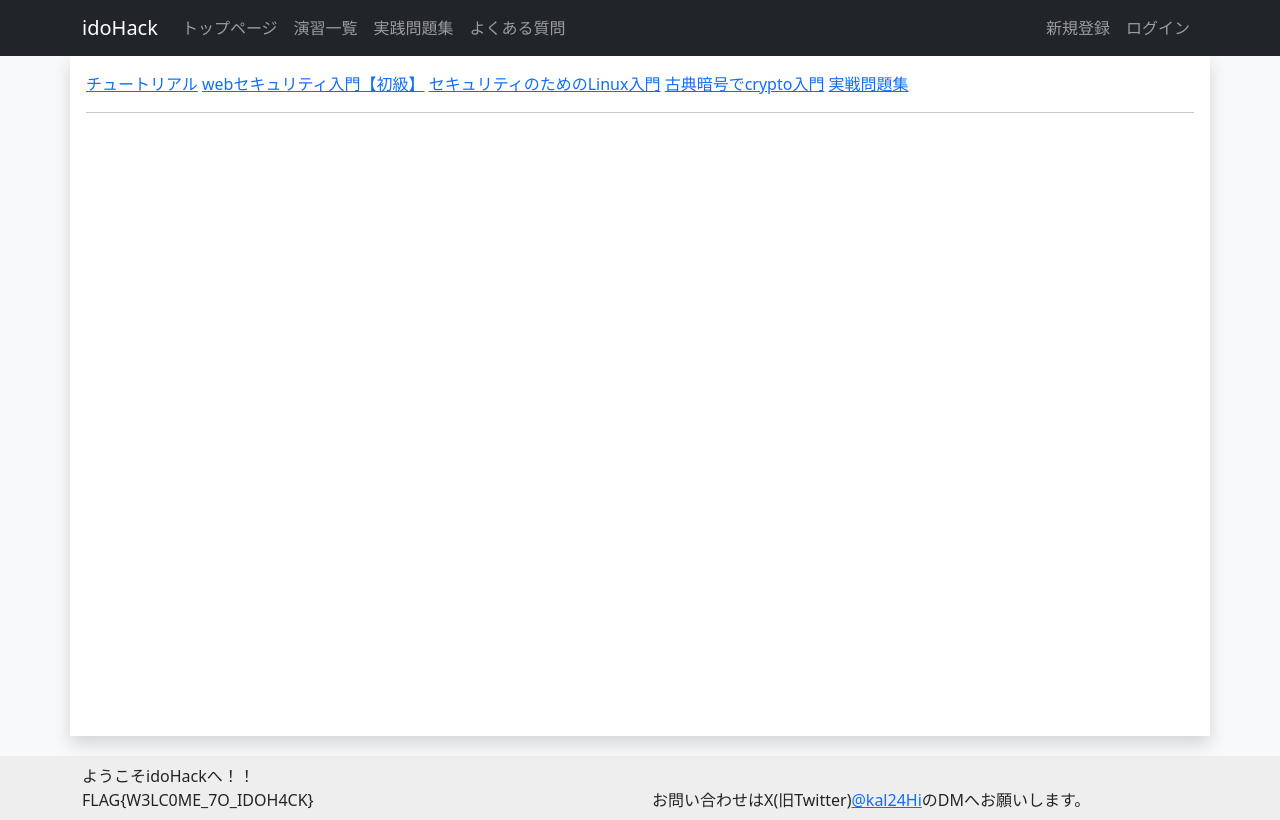
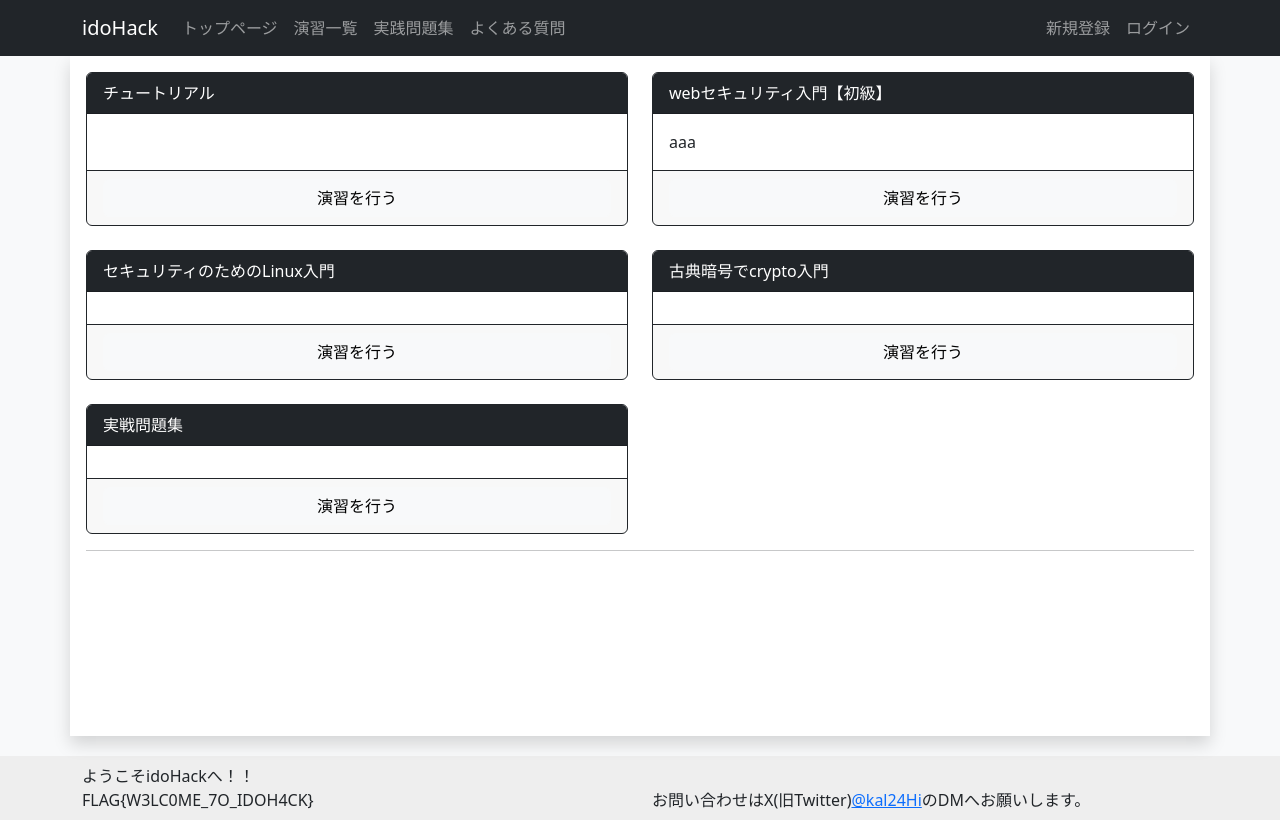
Before and after one commit to kalKun24/idoHackProject, a Django app: page /exercise/ in a window 1280 px wide. Run offline with Django 5.2, Linux system fonts and the light colour scheme; data comes from the database, SQL or seed files in the repository; some libraries are stand-ins or nearby versions.

Commit message:
:sparkles: #演習一覧画面を作成

```diff
--- a/idoHack/challenge/admin.py
+++ b/idoHack/challenge/admin.py
@@ -10,7 +10,7 @@ class ExerciseAdmin(admin.ModelAdmin):
 
     fieldsets = [
         ("基本情報", {"fields": ["exercise_title", "exercise_number","category", "visible"]}),
-        ("演習の説明", {"fields": ["exercise_discription"]}),
+        ("演習の説明", {"fields": ["exercise_discription", "summary"]}),
         ("教科書・解説URL", {"fields": ["textbook_url" , "explanation_url"]}),
         ("その他情報", {"fields": ["created_at", "updated_at"]}),
     ]
--- a/idoHack/challenge/models.py
+++ b/idoHack/challenge/models.py
@@ -22,6 +22,7 @@ class ExerciseModel(models.Model):
     exercise_number = models.IntegerField(default=0, verbose_name="番号") # 演習の番号
 
     exercise_title = models.CharField(max_length=100, default="", verbose_name="タイトル") # 演習のタイトル
+    summary = models.TextField(blank=True, default="", verbose_name="概要") # 演習の概要
     exercise_discription = MDTextField(default="", verbose_name="説明") # 演習の説明
     visible = models.BooleanField(default=False, verbose_name="一般ユーザへの公開") # 演習が公開されているかどうか
 
--- a/idoHack/templates/challenge/exercise_list.html
+++ b/idoHack/templates/challenge/exercise_list.html
@@ -4,9 +4,23 @@
 
 {% block content %}
 
-{% for exercise in exercise_list%}
-<a href="{%url 'exercise_detail' exercise.pk%}">{{exercise.exercise_title}}</a>
-{%endfor%}
+<div class="row row-cols-3 row-cols-md-2 g-4">
+    {% for exercise in exercise_list%}
+    <div class="col">
+      <div class="card border-dark h-100">
+        <div class="card-header text-bg-dark">{{exercise.exercise_title}}</div>
+        <div class="card-body">
+          <p class="card-text">{{exercise.summary | linebreaksbr}}</p>
+
+        </div>
+        <div class="card-footer border-dark">
+            <a href="{%url 'exercise_detail' exercise.id%}" class="btn btn-light w-100">演習を行う</a>
+        </div>
+      </div>
+    </div>
+    {% endfor %}
+</div>
 
 <hr>
+
 {% endblock %}
```
Also changed, not shown: idoHack/challenge/migrations/0018_exercisemodel_summary.py (added), idoHack/db.sqlite3.
